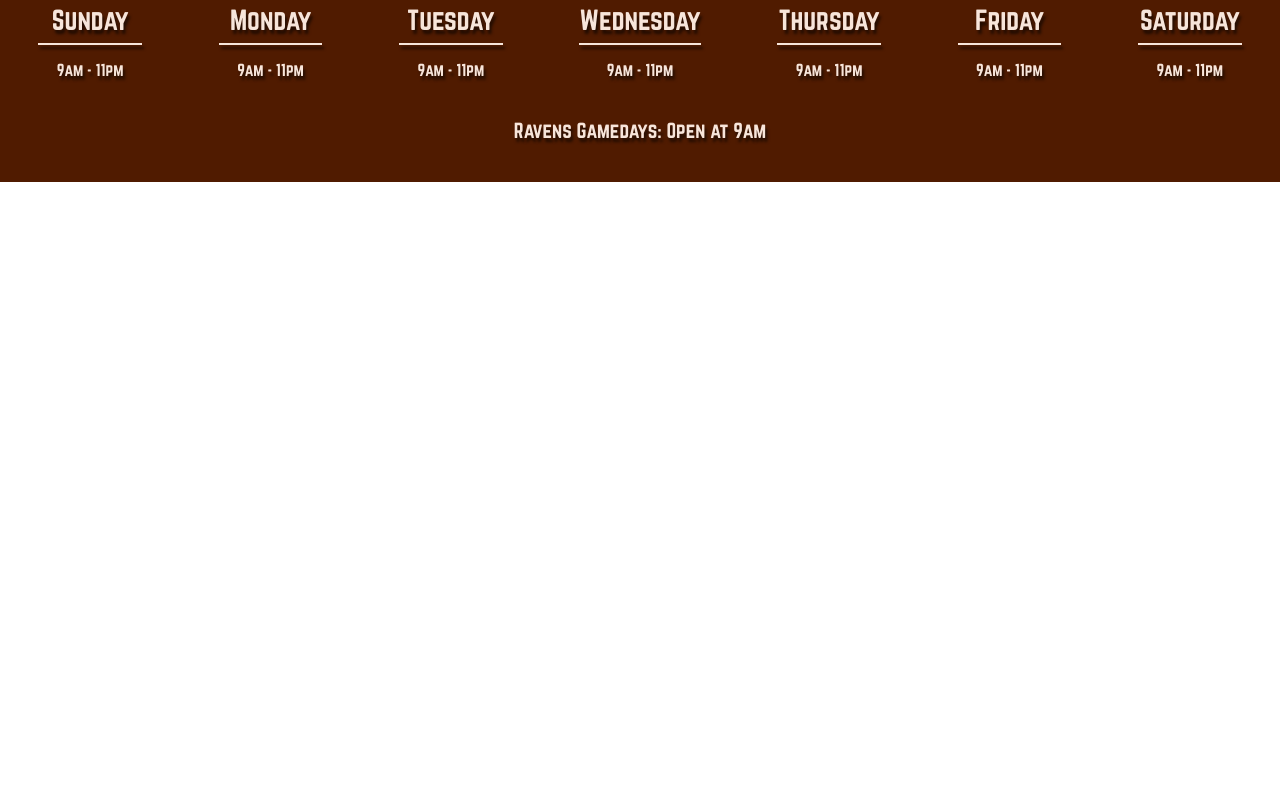
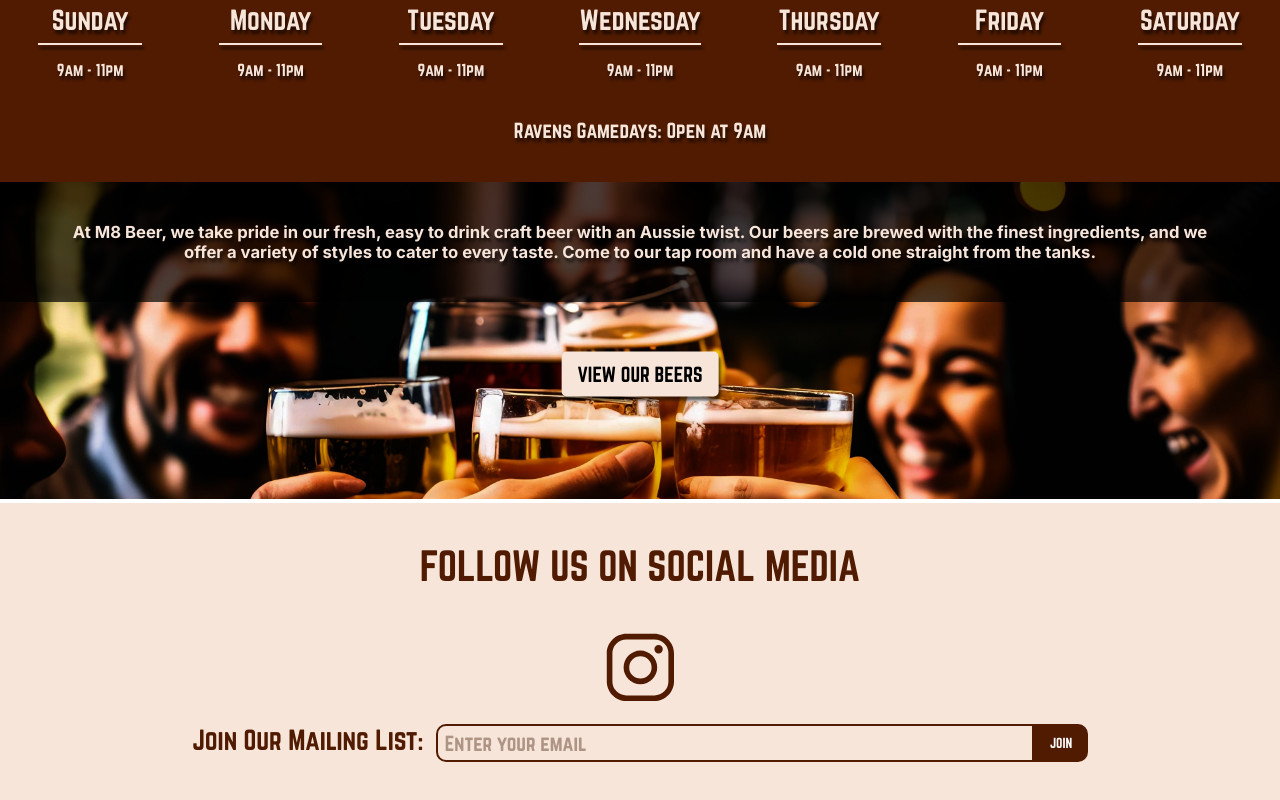
Before and after one commit to bsturrock/m8, a React (Vite) app: page / in a window 1280 px wide. Shown: the part 922-1722 px from the top of the page. Before the commit the page ends 1104 px from the top, so only its background shows below. Built offline with nearby package versions, Linux system fonts and the light colour scheme.

Commit message:
new content below

```diff
--- /dev/null
+++ b/src/components/BeerSplash/BeerSplash.jsx
@@ -0,0 +1,16 @@
+import './BeerSplash.scss'
+
+const BeerSplash = () => {
+    return (
+        <div className="beer-splash">
+            <img className='beer-splash-image' src="/static/images/people-drinking-hero-2.jpg" alt="" />
+                <div className="beer-splash-blurb"> At M8 Beer, we take pride in our fresh, easy to drink craft beer with an Aussie twist. Our beers are brewed with the finest ingredients, and we offer a variety of styles to cater to every taste. Come to our tap room and have a cold one straight from the tanks.
+                </div>
+                <div className="beer-splash-buttons">
+                    <div className="beer-splash-button">View Our Beers</div>
+                </div>
+        </div>
+    )
+}
+
+export default BeerSplash
--- /dev/null
+++ b/src/components/BeerSplash/BeerSplash.scss
@@ -0,0 +1,61 @@
+@import "src/utils/variables.scss";
+
+.beer-splash {
+    width: 100%;
+    max-width: 100%;
+    margin: 0;
+    padding: 0;
+    position: relative;
+}
+
+.beer-splash-image {
+    width: 100%;
+}
+
+.beer-splash-buttons {
+    position: absolute;
+    top: 60%;
+    left: 50%;
+    transform: translate(-50%, -50%);
+}
+
+.beer-splash-button {
+    color: black;
+    text-transform: uppercase;
+    font-family: $brand-font;
+    font-size: 1.5vw;
+    padding: 1vh 1vw;
+    margin: 1vh 1vw;
+    border: 3px solid $m8-pink;
+    background-color: $m8-pink;
+    border-radius: 5px;
+    position: relative;
+    z-index: 1;
+    transition: .5s;
+    box-shadow: 2px 4px 3px rgba(0,0,0,0.6);;
+    width: fit-content;
+    margin: auto;
+    transition: .2s
+}
+
+.beer-splash-button:hover {
+    background-color: white;
+    border: 3px solid white;
+    cursor: pointer;
+}
+
+.beer-splash-blurb {
+    position: absolute;
+    width: 100%;
+    padding: 5vh 5vw;
+    background-color: rgba(0,0,0,0.7);
+    top: 0%;
+    left: 50%;
+    transform: translateX(-50%);
+    color: $m8-pink;
+    font-size: 1.3vw;
+    font-weight: bold;
+    text-shadow: 2px 4px 3px rgba(0,0,0,0.6);
+    font-family: $base-font;
+    text-align: center;
+}
--- a/src/components/FullPageNav/FullPageNav.scss
+++ b/src/components/FullPageNav/FullPageNav.scss
@@ -145,7 +145,7 @@
     border-radius: 5px;
     position: relative;
     z-index: 1;
-    transition: .3s;
+    transition: .5s;
     box-shadow: 2px 4px 3px rgba(0,0,0,0.6);;
 }
 
--- /dev/null
+++ b/src/components/Socials/Socials.jsx
@@ -0,0 +1,23 @@
+import './Socials.scss'
+import { IoLogoInstagram } from "react-icons/io5";
+
+const Socials = () => {
+    return (
+        <div className="socials">
+            <h1 className="socials-title">Follow Us on Social Media</h1>
+            <div className="socials-icons">
+                <div className="insta-link">
+                    <IoLogoInstagram/>
+                </div>
+            </div>
+            <div className="mailing-list">
+                <h1 className='mailing-list-title'>Join Our Mailing List:</h1>
+                <input className='mailing-list-input' placeholder='Enter your email'type="text" />
+                <div className="mailing-list-join">Join</div>
+            </div>
+
+        </div>
+    )
+}
+
+export default Socials
--- /dev/null
+++ b/src/components/Socials/Socials.scss
@@ -0,0 +1,88 @@
+@import "src/utils/variables.scss";
+
+
+.socials {
+    display: block;
+    background-color: $m8-pink;
+    padding: 5vh 0;
+}
+
+.socials-title {
+    width: fit-content;
+    margin: auto;
+    padding-bottom: 5vh;
+    color: $m8-clay;
+    font-family: $brand-font;
+    font-weight: normal;
+    font-size: 3vw;
+    text-transform: uppercase;
+}
+
+.socials-icons {
+    width: fit-content;
+    margin: auto;
+}
+
+.insta-link {
+    font-size: 6vw;
+    color: $m8-clay;
+    transition: .2s;
+}
+
+.insta-link:hover {
+    color: $m8-clay-hover;
+    cursor: pointer;
+}
+
+.mailing-list {
+    display: flex;
+    flex-direction: row;
+    margin: auto;
+    width: 70vw;
+}
+
+.mailing-list-title {
+    color: $m8-clay;
+    font-family: $brand-font;
+    font-weight: normal;
+    font-size: 2vw;
+}
+
+.mailing-list-input {
+    flex: 1;
+    border: 2px solid $m8-clay;
+    border-radius: 10px 0 0 10px;
+    font-size: 1.5vw;
+    padding: 0 .5vw;
+    font-family: $brand-font;
+    background-color: $m8-pink;
+    font-weight: normal;
+    color: $m8-clay;
+    margin: 0 0 0 1vw;
+}
+
+.mailing-list-input::placeholder {
+    color: $m8-dark-pink;
+}
+
+.mailing-list-input:focus {
+    outline: none;
+}
+
+.mailing-list-join {
+    color: white;
+    text-transform: uppercase;
+    font-family: $brand-font;
+    font-size: 1vw;
+    padding: 1vh 1vw;
+    margin: 1vh 1vw;
+    border: 3px solid $m8-clay;
+    background-color: $m8-clay;
+    border-radius: 0 10px 10px 0;
+    position: relative;
+    z-index: 1;
+    transition: .5s;
+    width: fit-content;
+    margin: auto;
+    transition: .2s
+}
--- a/src/pages/HomePage/HomePage.jsx
+++ b/src/pages/HomePage/HomePage.jsx
@@ -2,7 +2,8 @@
 
 import FullPageNav from '../../components/FullPageNav/FullPageNav'
 import Schedule from '../../components/Schedule/Schedule'
-
+import BeerSplash from '../../components/BeerSplash/BeerSplash'
+import Socials from '../../components/Socials/Socials'
 const HomePage = () => {
 
 
@@ -12,6 +13,8 @@
         <div className="home">
             <FullPageNav/>
             <Schedule/>
+            <BeerSplash/>
+            <Socials/>
         </div>
         </>
     )
--- a/src/utils/variables.scss
+++ b/src/utils/variables.scss
@@ -12,9 +12,11 @@
 $m8-dark-yellow: #C39732;
 
 $m8-pink: #F7E5DA;
+$m8-dark-pink: #ae9484;
 // $m8-clay: #832B00;
 
 $m8-clay: #501b00;
+$m8-clay-hover: #722600;
 
 $neutral: #EBECE4;
 $neutral-hover: #c9c9c9;
```
Also changed, not shown: public/static/images/people-drinking-hero-2.jpg (added), public/static/images/people-drinking-hero.jpg (added).
